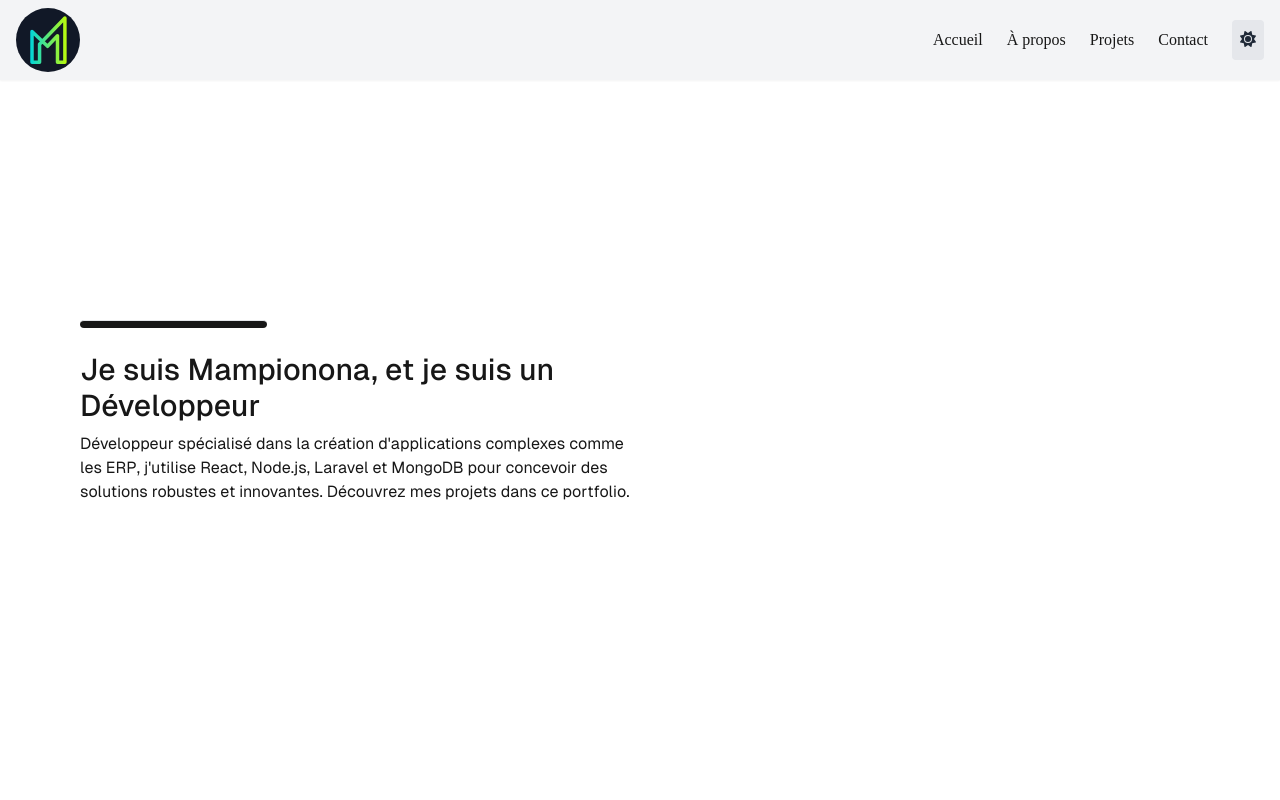
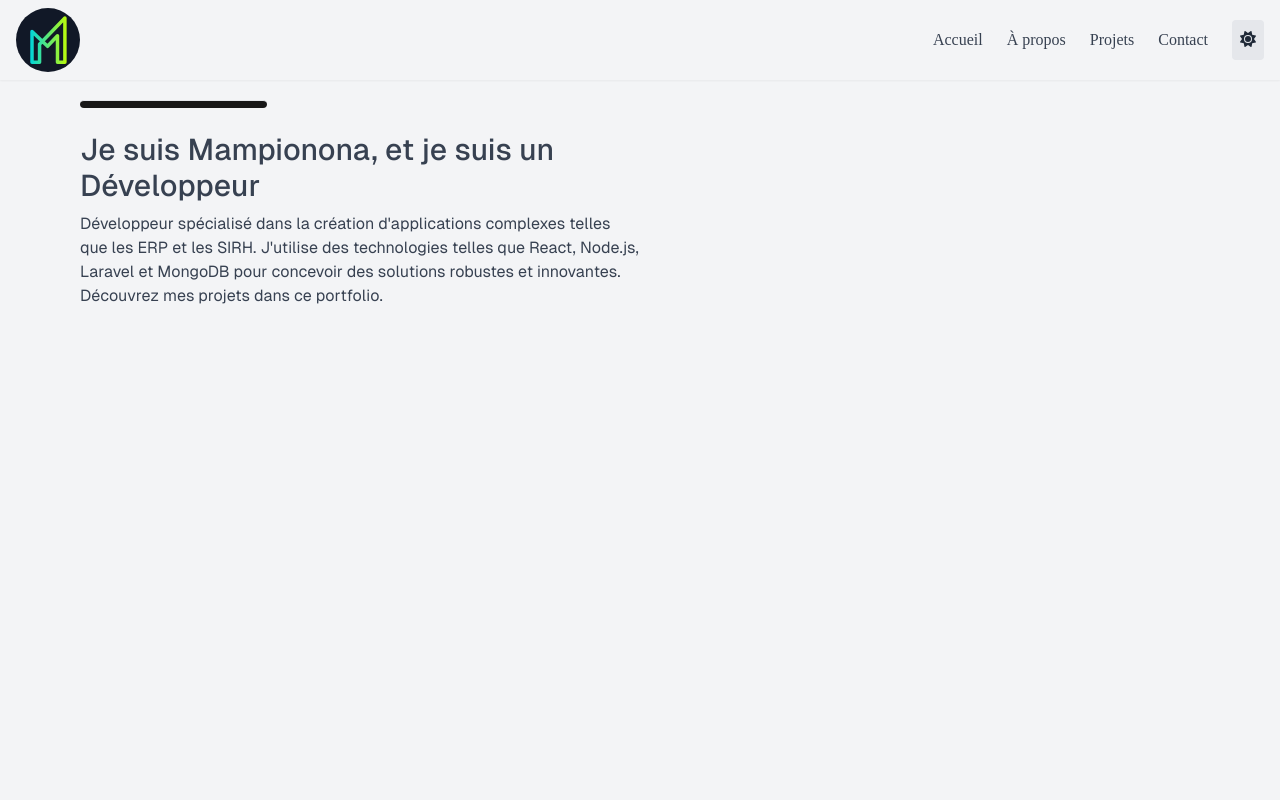
Before and after one commit to Mampionona33/portfolio-mampi, a Next.js app: page / in a window 1280 px wide. Shown: the top 800 px of the page. Built offline with nearby package versions, Linux system fonts and the light colour scheme.

Commit message:
fix probleme sticky

```diff
--- a/app/components/About.tsx
+++ b/app/components/About.tsx
@@ -1,6 +1,6 @@
 const About = () => {
   return (
-    <section className="min-h-screen pt-32" id="a_propos">
+    <section className="min-h-screen" id="a_propos">
       <h1>About</h1>
     </section>
   );
--- a/app/components/Introduction.tsx
+++ b/app/components/Introduction.tsx
@@ -1,16 +1,16 @@
 const Introduction = () => {
   return (
-    <section className="min-h-screen pt-40" id="accueil">
+    <section className="min-h-screen pt-5" id="accueil">
       <hr className="h-2 bg-neutral-900 dark:bg-neutral-100 rounded w-1/6 mb-6" />
       <div className="flex flex-col gap-2 w-1/2">
         <h1 className="text-3xl font-medium">
           Je suis Mampionona, et je suis un Développeur
         </h1>
         <p>
-          Développeur spécialisé dans la création d'applications complexes comme
-          les ERP, j'utilise React, Node.js, Laravel et MongoDB pour concevoir
-          des solutions robustes et innovantes. Découvrez mes projets dans ce
-          portfolio.
+          Développeur spécialisé dans la création d'applications complexes
+          telles que les ERP et les SIRH. J'utilise des technologies telles que
+          React, Node.js, Laravel et MongoDB pour concevoir des solutions
+          robustes et innovantes. Découvrez mes projets dans ce portfolio.
         </p>
       </div>
     </section>
--- a/app/components/Navbar.tsx
+++ b/app/components/Navbar.tsx
@@ -5,7 +5,7 @@ import Image from "next/image";
 
 const Navbar: React.FC = () => {
   return (
-    <nav className="bg-gray-100 dark:bg-gray-800 shadow-sm sticky top-0 z-50 flex items-center justify-between px-4 py-2">
+    <nav className="bg-gray-100 text-gray-700 dark:bg-gray-800 shadow-sm fixed w-full top-0 z-50 flex items-center justify-between px-4 py-2">
       <div className="rounded-full bg-gray-900  p-2">
         <Image src={logo} alt="Logo" className="w-12" />
       </div>
--- a/app/globals.css
+++ b/app/globals.css
@@ -20,3 +20,7 @@ body {
   font-synthesis: none;
   height: 100%;
 }
+
+section {
+  scroll-margin-top: 100px;
+}
--- a/app/page.tsx
+++ b/app/page.tsx
@@ -4,7 +4,7 @@ import About from "./components/About";
 
 export default function Home() {
   return (
-    <div className="font-sans items-center justify-items-center min-h-screen p-8 pb-20 gap-16 sm:p-20 dark:text-white dark:bg-neutral-900">
+    <div className="font-sans bg-gray-100 text-gray-700 flex flex-col items-center justify-items-center min-h-screen gap-16 sm:p-20 dark:text-white dark:bg-neutral-900">
       <Introduction />
       <About />
     </div>
```
